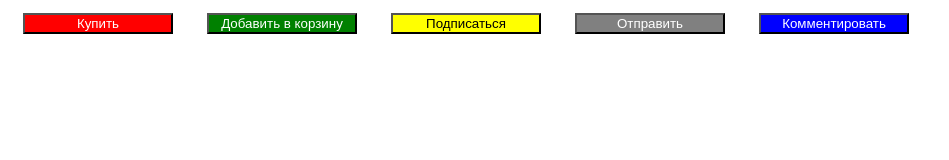
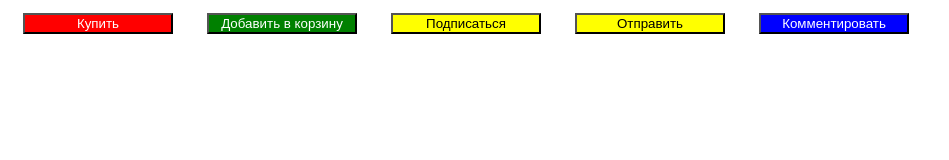
Before and after one commit to Littlewolfwork/test, a plain HTML site: page index.html in a window 1280 px wide. Shown: the whole page, without its empty margins (0-949 px from the left). Drawn offline with Linux system fonts and the light colour scheme.

Commit message:
change button color

```diff
--- a/index.html
+++ b/index.html
@@ -34,7 +34,7 @@
     <button class="red">Купить</button>
     <button class="green">Добавить в корзину</button>
     <button class="yellow">Подписаться</button>
-    <button class="gray">Отправить</button>
+    <button class="yellow">Отправить</button>
     <button class="blue">Комментировать</button>
 
 
```
